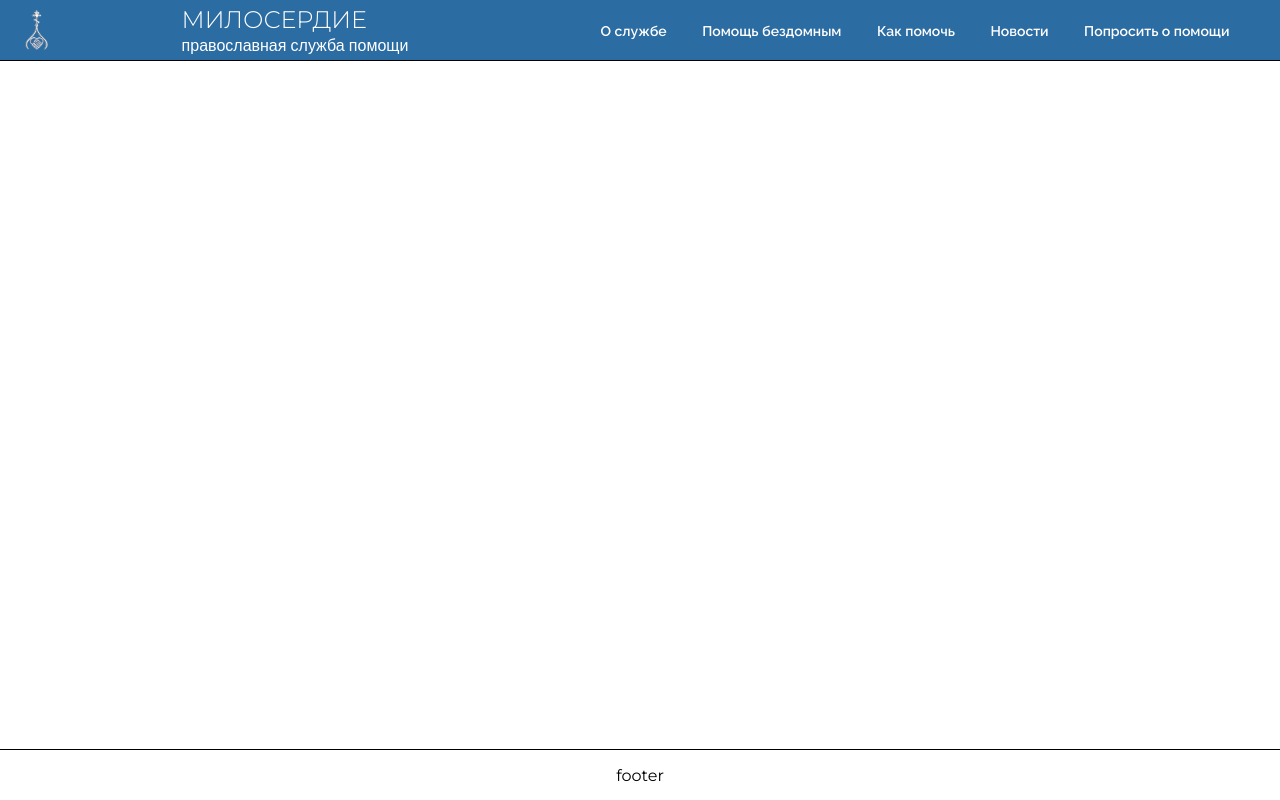
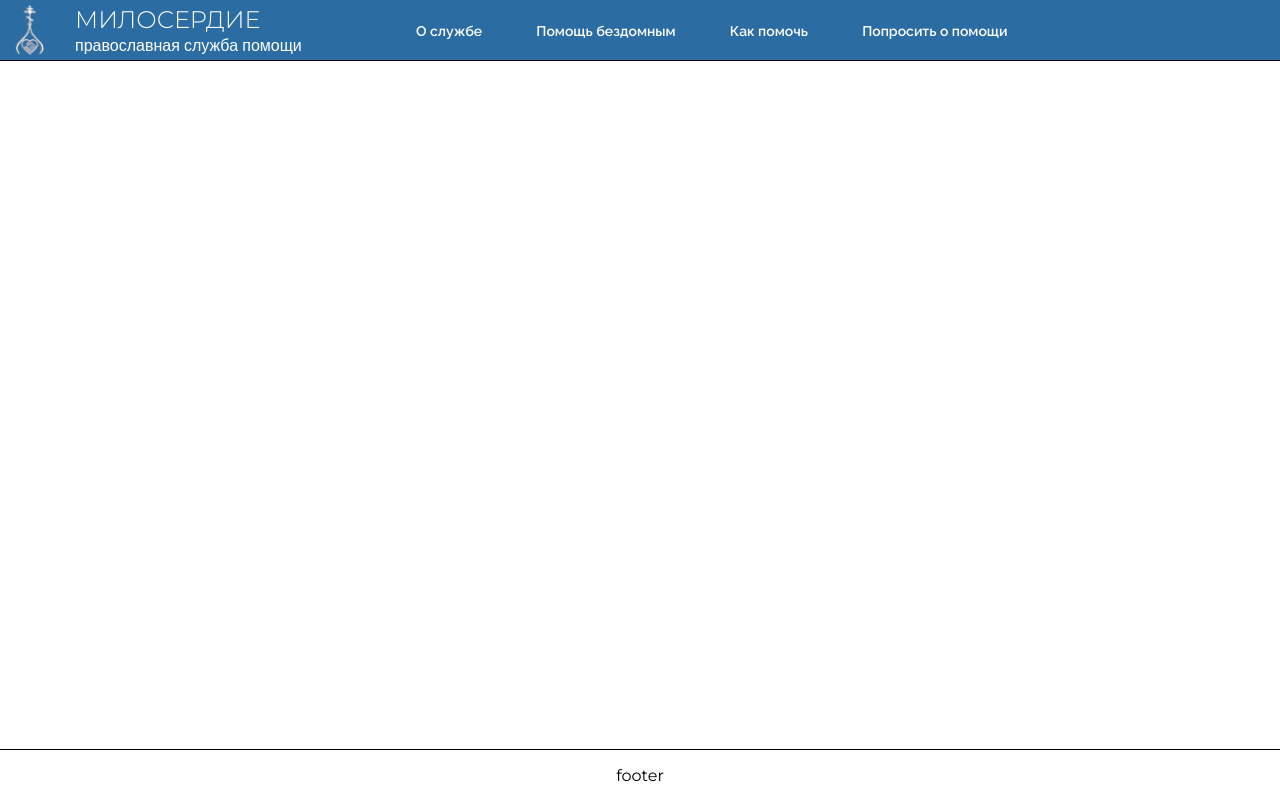
Before and after one commit to alexbrestby/miloserdiebrest, a website built with Vite: page index.html in a window 1280 px wide. Built offline with nearby package versions, Linux system fonts and the light colour scheme.

Commit message:
reafactor: change header layout

```diff
--- a/src/js/header.js
+++ b/src/js/header.js
@@ -1,42 +1,46 @@
 const header = document.createElement("div");
 header.classList.add("header");
 
+const logo = document.createElement("div");
+logo.classList.add("logo");
+
+const logoLink = document.createElement("a");
+logoLink.href = `https://miloserdiebrest.com`;
+
+const logoImg = document.createElement("img");
+logoImg.classList.add("logo__img");
+logoImg.src = `assets/images/miloserdie_logo.jpg`;
+logoLink.appendChild(logoImg)
+logo.appendChild(logoLink);
+
+const logoBrand = document.createElement("div");
+logoBrand.classList.add("logo__brand");
+
+const logoHeaderH1 = document.createElement("h1");
+logoHeaderH1.classList.add("logo__brand-h1");
+logoHeaderH1.innerHTML = `милосердие`;
+
+const logoText = document.createElement("p");
+logoText.classList.add("logo__brand-p")
+logoText.innerHTML = `православная служба помощи`;
+
+logoBrand.appendChild(logoHeaderH1);
+logoBrand.appendChild(logoText);
+logo.appendChild(logoBrand);
+
+header.appendChild(logo);
+
 const nav = document.createElement("nav");
 nav.classList.add("nav");
-header.appendChild(nav);
 
-const navLogo = document.createElement("div");
-navLogo.classList.add("nav-logo");
-
-const navHeader = document.createElement("div");
-navHeader.classList.add("nav-header");
-
-const navLogoImg = document.createElement("img");
-navLogoImg.classList.add("nav-logo__img");
-navLogoImg.src = `assets/images/miloserdie_logo.jpg`;
-
-navLogo.appendChild(navLogoImg);
-nav.appendChild(navLogo);
-
-const navHeaderH1 = document.createElement("h1");
-navHeaderH1.classList.add("nav-header__h1");
-navHeaderH1.innerHTML = `милосердие`;
-
-const navHeaderP = document.createElement("p");
-navHeaderP.classList.add("nav-header__p")
-navHeaderP.innerHTML = `православная служба помощи`;
-
-navHeader.appendChild(navHeaderH1);
-navHeader.append(navHeaderP);
-nav.appendChild(navHeader);
 
 const navUl = document.createElement("ul");
 navUl.classList.add("nav-list");
 nav.appendChild(navUl);
 
-const navArray = ["О службе", "Помощь бездомным", "Как помочь", "Новости", "Попросить о помощи"]
+const navArray = ["О службе", "Помощь бездомным", "Как помочь", "Попросить о помощи"]
 
-for (let i = 0; i < 5; i++) {
+for (let i = 0; i < 4; i++) {
     let navLi = document.createElement("li");
     navLi.classList.add("nav-item");
 
@@ -49,5 +53,7 @@ for (let i = 0; i < 5; i++) {
     navUl.appendChild(navLi);
 }
 
+header.appendChild(nav);
+
 
 export { header };
--- a/src/js/main.js
+++ b/src/js/main.js
@@ -1,4 +1,18 @@
 const main = document.createElement("div");
 main.classList.add("main");
 
+const mainTop = document.createElement("div");
+mainTop.classList.add("main-top");
+
+const mainTopSlider = document.createElement("div");
+mainTopSlider.classList.add("main-top__slider", "slider");
+
+const mainTopContacts = document.createElement("div");
+mainTopContacts.classList.add("main-top__contacts");
+
+mainTop.appendChild(mainTopSlider);
+mainTop.appendChild(mainTopContacts);
+
+main.appendChild(mainTop);
+
 export { main };
--- a/src/style/_header.sass
+++ b/src/style/_header.sass
@@ -14,20 +14,37 @@
     width: 100%
     padding: 0 20px
 
-.nav-header__h1,
-.nav-header__p
+.logo
+    display: flex
+    justify-content: space-between
+    a
+        margin-left: rem(10)
+
+.logo__brand
+    display: flex
+    flex-direction: column
+    @media screen and (max-width: 932px)
+        justify-content: center
+
+.logo__brand-h1,
+.logo__brand-p
     margin: 0
     padding: 0
     color: #ffffff
     font-weight: 300
 
-.nav-header__h1
+.logo__brand-h1
     text-transform: uppercase
     font-size: rem(24)
+    @media screen and (max-width: 840px)
+        display: none
 
-.nav-header__p
+.logo__brand-p
     font-family: $open-sans
     font-weight: 200
+    min-width: max-content
+    @media screen and (max-width: 932px)
+        display: none
 
 .nav-list
     display: flex
@@ -44,16 +61,6 @@
             &:hover
                 color: #f2bf5e
                 cursor: pointer
-
-.nav-logo
-    position: relative
-    overflow: hidden
-    width: rem(40)
-    height: rem(40)
-    margin-top: rem(5)
-
-.nav-logo__img
-    position: absolute
-    max-width: 100%
+.logo__img
+    object-fit: contain
     max-height: 100%
-    object-fit: cover
```
Also changed, not shown: src/js/about.js (added).
